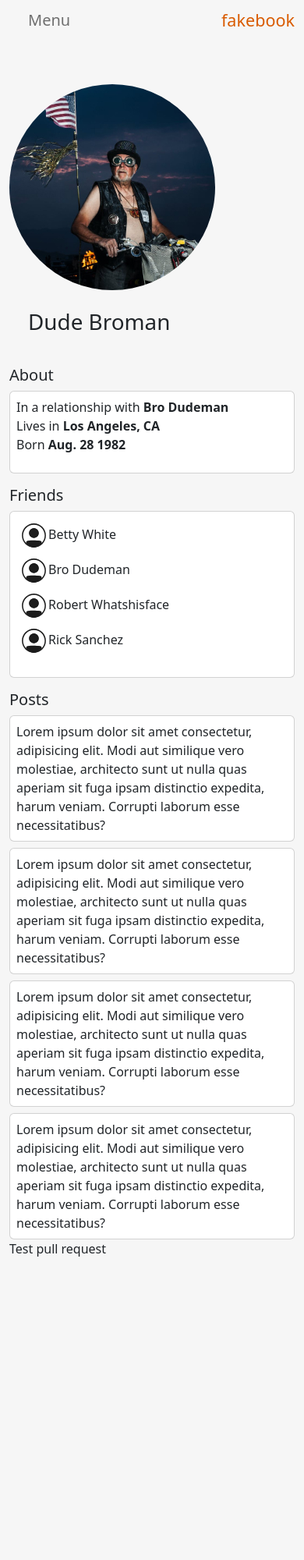
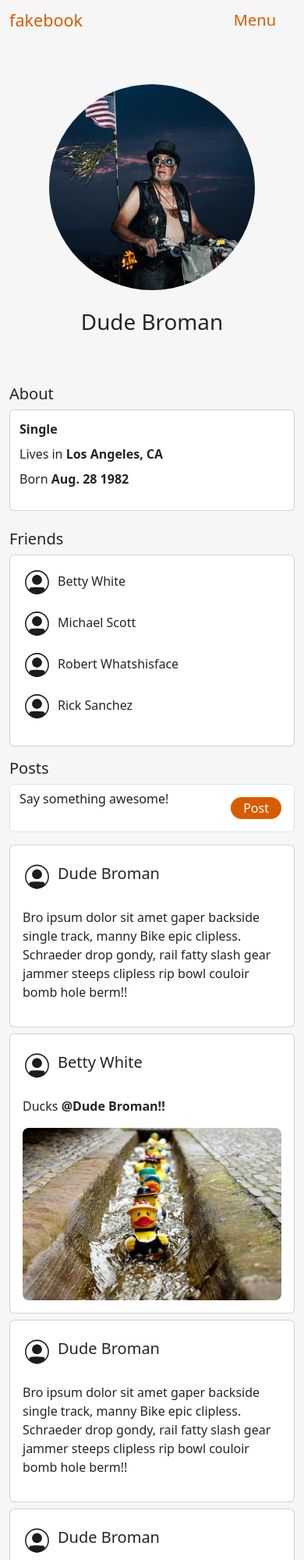
Before and after one commit to PederZzen/CSS-Frameworks-CA, a website: page profile.html in a window 390 px wide. Shown: the top 2000 px of the page at 78% size. Before the commit the page ends 1613 px from the top, so only its background shows below. Drawn offline with nearby package versions, Linux system fonts and the light colour scheme.

Commit message:
Profile og login nesten klar

```diff
--- a/profile.html
+++ b/profile.html
@@ -13,17 +13,17 @@
         <div class="row">
             <nav class="navbar navbar-expand-md">
                 <div class="container-fluid">
+                    <a class="text-decoration-none h4 text-primary" href="./home.html">fakebook</a>
                     <button class="navbar-toggler border-0" type="button" data-bs-toggle="collapse" data-bs-target="#navbarToggle" aria-controls="navbarToggle" aria-expanded="false" aria-label="Toggle navigation">
-                        <p class="h4 navbar-toggler border-0">Menu</p>
+                        <p class="h4 navbar-toggler text-primary border-0">Menu</p>
                     </button>
-                    <a class="text-decoration-none h4 text-primary" href="./home.html">fakebook</a>
                     <div class="collapse navbar-collapse" id="navbarToggle">
                         <span class="me-auto"></span>
-                        <form class="d-flex" role="search">
-                            <input class="form-control me-2 bg-transparent mt-3" type="search" placeholder="Search">
-                            <button class="btn btn-outline-success mt-3" type="submit">
+                        <form class="d-flex border border-primary rounded-4 mt-3" role="search">
+                            <button class="bg-transparent border-0" type="submit">
                                 <img src="./img/search.svg" alt="Search icon">
                             </button>
+                            <input class="border-0 bg-transparent p-1" style="outline: none;" type="search" placeholder="Search">
                         </form>
                         <a href="./profile.html">
                             <img src="./img/user-image.svg" class="p-3" alt="User image">
@@ -36,49 +36,70 @@
 
     <main class="container mt-5">
         <div class="row">
-            <section class="col-12">
+            <section class="col-12 mb-4 d-flex flex-column flex-md-row align-items-center">
                 <img src="./img/Dude Broman.jpg" alt="Profile picture of Dude Broman" class="rounded-circle">
                 <h1 class="m-4">Dude Broman</h1>
             </section>
-            <section class="col-md-6 col-12 mt-3">
+            <section class="col-md-4 col-12 mt-3">
                 <h2 class="h5">About</h2>
                 <div class="card p-2">
                     <ul class="list-unstyled">
-                        <li>In a relationship with <strong>Bro Dudeman</strong></li>
-                        <li>Lives in <strong>Los Angeles, CA</strong></li>
-                        <li>Born <strong>Aug. 28 1982</strong></li>
+                        <li class="p-1"><strong>Single</strong></li>
+                        <li class="p-1">Lives in <strong>Los Angeles, CA</strong></li>
+                        <li class="p-1">Born <strong>Aug. 28 1982</strong></li>
+                    </ul>
+                </div>
+                <h2 class="h5 mt-4">Friends</h2>
+                <div class="card p-2">
+                    <ul class="list-unstyled">
+                        <li><img src="./img/user-image.svg" class="p-2" alt="User image">Betty White</li>
+                        <li><img src="./img/user-image.svg" class="p-2" alt="User image">Michael Scott</li>
+                        <li><img src="./img/user-image.svg" class="p-2" alt="User image">Robert Whatshisface</li>
+                        <li><img src="./img/user-image.svg" class="p-2" alt="User image">Rick Sanchez</li>
                     </ul>
                 </div>
             </section>
-            <section class="col-md-6 col-12 mt-3">
-                <h2 class="h5">Friends</h2>
-                <div class="card p-2">
-                    <ul class="list-unstyled">
-                        <li class="p-1"><img src="./img/user-image.svg"  alt="User image">Betty White</li>
-                        <li class="p-1"><img src="./img/user-image.svg"  alt="User image">Bro Dudeman</li>
-                        <li class="p-1"><img src="./img/user-image.svg"  alt="User image">Robert Whatshisface</li>
-                        <li class="p-1"><img src="./img/user-image.svg"  alt="User image">Rick Sanchez</li>
-                    </ul>
-                </div>
-            </section>
-            <section class="col-12 mt-3">
+            <section class="col-12 col-md-8 mt-3">
                 <h2 class="h5">Posts</h2>
-                <div class="card p-2 mt-2">
-                    Lorem ipsum dolor sit amet consectetur, adipisicing elit. Modi aut similique vero molestiae, architecto sunt ut nulla quas aperiam sit fuga ipsam distinctio expedita, harum veniam. Corrupti laborum esse necessitatibus?
-                </div>
-                <div class="card p-2 mt-2">
-                    Lorem ipsum dolor sit amet consectetur, adipisicing elit. Modi aut similique vero molestiae, architecto sunt ut nulla quas aperiam sit fuga ipsam distinctio expedita, harum veniam. Corrupti laborum esse necessitatibus?
-                </div>
-                <div class="card p-2 mt-2">
-                    Lorem ipsum dolor sit amet consectetur, adipisicing elit. Modi aut similique vero molestiae, architecto sunt ut nulla quas aperiam sit fuga ipsam distinctio expedita, harum veniam. Corrupti laborum esse necessitatibus?
-                </div>
-                <div class="card p-2 mt-2">
-                    Lorem ipsum dolor sit amet consectetur, adipisicing elit. Modi aut similique vero molestiae, architecto sunt ut nulla quas aperiam sit fuga ipsam distinctio expedita, harum veniam. Corrupti laborum esse necessitatibus?
-                </div>
+                <form class="d-flex border bg-white rounded-2">
+                    <textarea name="post" id="post" class="form-control bg-transparent border-0" style="resize: none;" placeholder="Say something awesome!"></textarea>
+                    <input type="submit" value="Post" class="bg-primary text-white border-0 m-3 px-3 rounded-5">
+                </form>
+                <section>
+                    <div class="card p-3 mt-2">
+                        <div class="d-flex">
+                            <img src="./img/user-image.svg" class="" alt="User image">
+                            <h3 class="h5 p-2">Dude Broman</h3>
+                        </div>
+                        <p class="mt-3">Bro ipsum dolor sit amet gaper backside single track, manny Bike epic clipless. Schraeder drop gondy, rail fatty slash gear jammer steeps clipless rip bowl couloir bomb hole berm!!</p>
+                    </div>
+                    <div class="card p-3 mt-2">
+                        <div class="d-flex">
+                            <img src="./img/user-image.svg" class="" alt="User image">
+                            <h3 class="h5 p-2">Betty White</h3>
+                        </div>
+                        <p class="mt-3">Ducks <strong>@Dude Broman!!</strong></p>
+                        <img src="./img/rubber-duck-bath-duck-toys-costume-106144.jpeg" class="rounded-3" alt="Rubber ducks floating">
+                    </div>
+                    <div class="card p-3 mt-2">
+                        <div class="d-flex">
+                            <img src="./img/user-image.svg" class="" alt="User image">
+                            <h3 class="h5 p-2">Dude Broman</h3>
+                        </div>
+                        <p class="mt-3">Bro ipsum dolor sit amet gaper backside single track, manny Bike epic clipless. Schraeder drop gondy, rail fatty slash gear jammer steeps clipless rip bowl couloir bomb hole berm!!</p>
+                    </div>
+                    <div class="card p-3 mt-2">
+                        <div class="d-flex">
+                            <img src="./img/user-image.svg" class="" alt="User image">
+                            <h3 class="h5 p-2">Dude Broman</h3>
+                        </div>
+                        <p class="mt-3">Bro ipsum dolor sit amet gaper backside single track, manny Bike epic clipless. Schraeder drop gondy, rail fatty slash gear jammer steeps clipless rip bowl couloir bomb hole berm!!</p>
+                    </div>
+                </section>
+
             </section>
         </div>
 
-        <div>Test pull request</div>
 
 
     </main>
--- a/scss/custom.scss
+++ b/scss/custom.scss
@@ -4,4 +4,6 @@ $body-bg: #515151;
 $primary: #D95B00;
 $secondary: #F6F6F6;
 
+$input-placeholder-color: rgb(32, 32, 32);
+
 @import "../node_modules/bootstrap/scss/bootstrap";
```
Also changed, not shown: home.html (+77 -0 lines), index.html (+5 -5 lines), css/style.css, img/rubber-duck-bath-duck-toys-costume-106144.jpeg (added), 1 other file.
